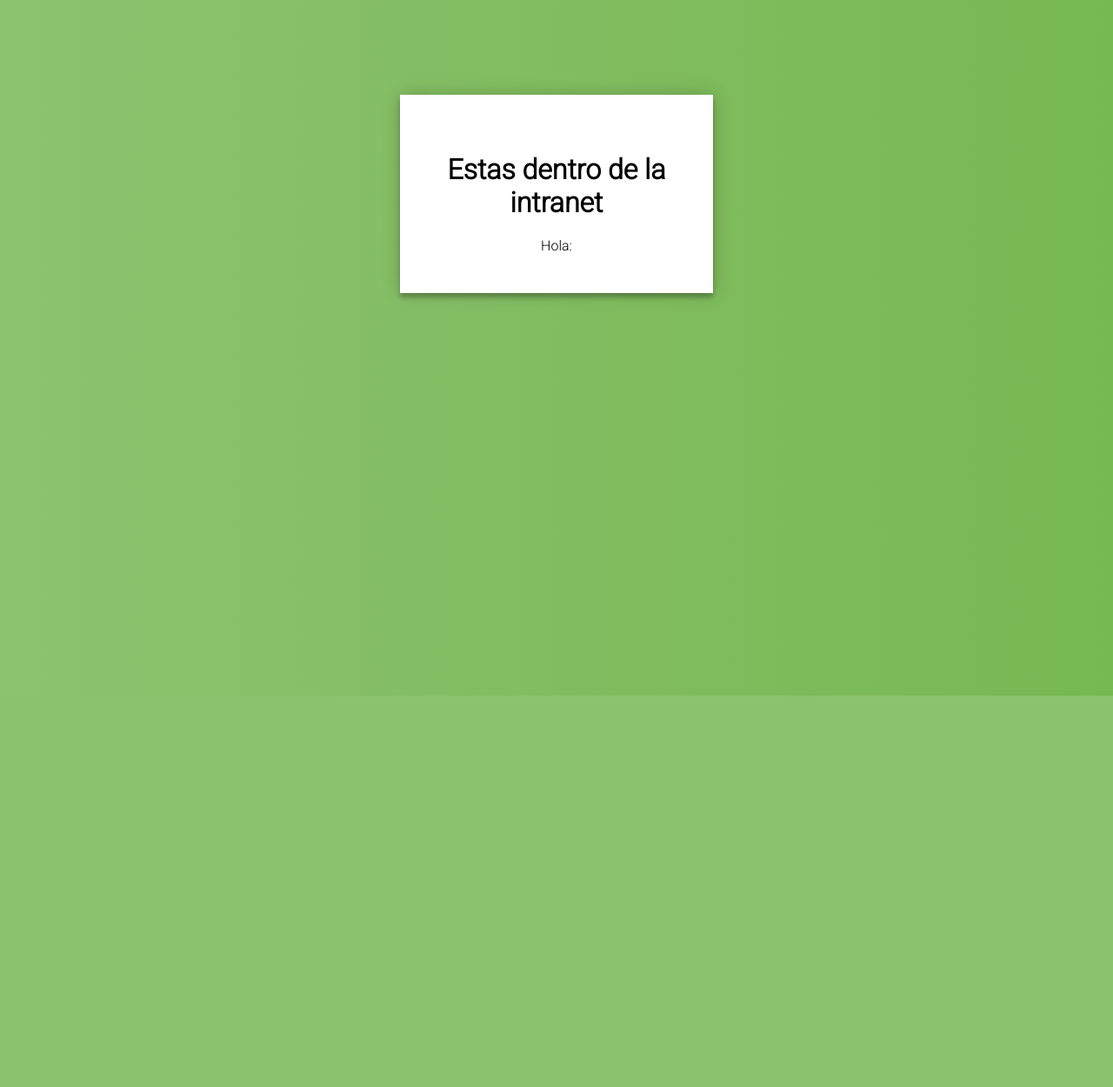
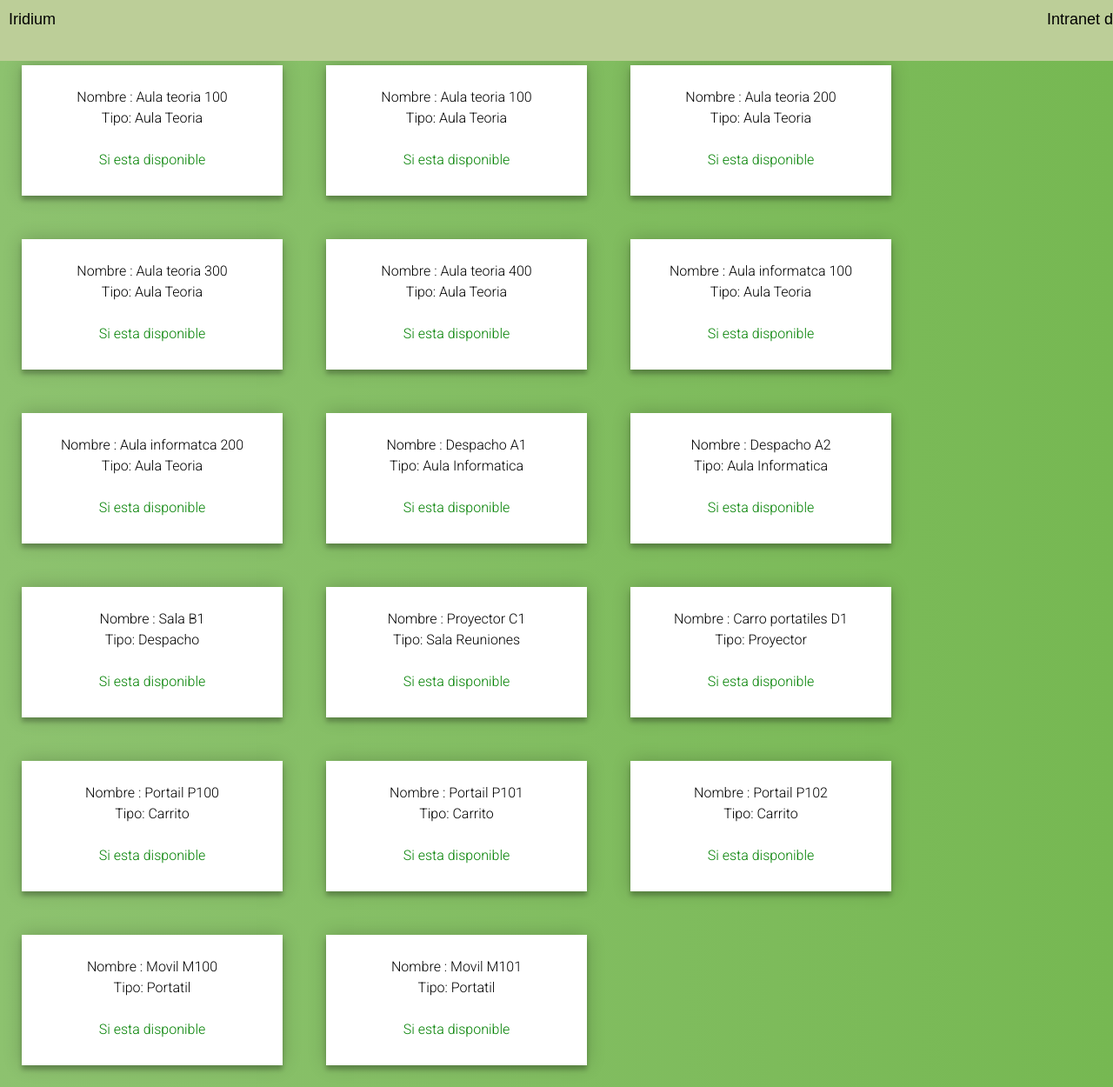
Before and after one commit to MarcPetit92/Proyecto2, a PHP site: page /intranet.php in a window 1280 px wide. Shown: the whole page at 87% size. Before the commit the page ends 800 px from the top, so only its background shows below. Run offline with PHP 8.4, Linux system fonts and the light colour scheme; data comes from the database, SQL or seed files in the repository; data that the repository does not hold is empty.

Commit message:
subiendo el login y la intranet
que bonitoo

```diff
--- /dev/null
+++ b/css/intranet_main.css
@@ -0,0 +1,135 @@
+/* Layout */
+		body {
+			min-width: 630px;
+		}
+
+		#container {
+			padding-left: 200px;
+			padding-right: 190px;
+		}
+
+		#container .column {
+			position: relative;
+			float: left;
+		}
+
+		#center {
+			padding: 10px 20px;
+			width: 100%;
+		}
+
+		#left {
+			width: 180px;
+			padding: 0 10px;
+			right: 240px;
+			margin-left: -100%;
+		}
+
+		#right {
+			width: 130px;
+			padding: 0 10px;
+			margin-right: -100%;
+		}
+
+		#footer {
+			clear: both;
+		}
+
+		/* IE hack */
+		* html #left {
+			left: 150px;
+		}
+
+		/* Make the columns the same height as each other */
+		#container {
+			overflow: hidden;
+		}
+
+		#container .column {
+			padding-bottom: 1001em;
+			margin-bottom: -1000em;
+		}
+
+		/* Fix for the footer */
+		* html body {
+			overflow: hidden;
+		}
+
+		* html #footer-wrapper {
+			float: left;
+			position: relative;
+			width: 100%;
+			padding-bottom: 10010px;
+			margin-bottom: -10000px;
+			background: #fff;
+		}
+
+		/* Aesthetics */
+		body {
+			margin: 0;
+			padding: 0;
+			font-family:Sans-serif;
+			line-height: 1.5em;
+			padding-top: 50px;
+		}
+
+		p {
+			color: #555;
+		}
+
+		nav ul {
+			list-style-type: none;
+			margin: 0;
+			padding: 0;
+		}
+
+		nav ul a {
+			color: darkgreen;
+			text-decoration: none;
+		}
+
+		#header, #footer {
+
+			font-size: large;
+			height: 50px;
+			background: #BCCE98;
+			font-family: "Arial";
+			padding: 10px;
+
+
+			width: 100%; /* hacemos que la cabecera ocupe el ancho completo de la página */
+			left: 0; /* Posicionamos la cabecera al lado izquierdo */
+			top: 0; /* Posicionamos la cabecera pegada arriba */
+			position: fixed; /* Hacemos que la cabecera tenga una posición fija */
+
+		}
+
+		.izq{
+			float: left;
+			width: 75%;
+		}
+
+		.der{
+
+
+			text-align: right;
+			float: left;
+			width: 25%;
+
+		}
+
+		#left {
+			background: #DAE9BC;
+		}
+
+		#right {
+			background: #F7FDEB;
+		}
+
+		#center {
+			background: #fff;
+		}
+
+		#container .column {
+			padding-top: 1em;
+		}
--- a/css/style.css
+++ b/css/style.css
@@ -102,3 +102,28 @@ body {
 .error{
   color: red;
 }
+
+.recurso{
+  background: white;
+  font-family: "Roboto";
+  float: left;
+  z-index: 1;
+
+  width: 250px;
+  height: 100px;
+
+  margin:  25px;
+  padding: 25px;
+  text-align: center;
+  box-shadow: 0 0 20px 0 rgba(0, 0, 0, 0.2), 0 5px 5px 0 rgba(0, 0, 0, 0.24);
+}
+
+.disponible{
+  color: green;
+  font-family: "Roboto";
+}
+
+.nodisponible{
+  color: red;
+  font-family: "Roboto";
+}
--- a/intranet.php
+++ b/intranet.php
@@ -1,25 +1,81 @@
+<?php
+
+     //realizamos la conexión
+    $conexion = mysqli_connect('localhost', 'root', '', 'u163772754_p2ir');
+
+    //le decimos a la conexión que los datos los devuelva diréctamente en utf8, así no hay que usar htmlentities
+    $acentos = mysqli_query($conexion, "SET NAMES 'utf8'");
+
+    if (!$conexion) {
+        echo "Error: No se pudo conectar a MySQL." . PHP_EOL;
+        echo "errno de depuración: " . mysqli_connect_errno() . PHP_EOL;
+        echo "error de depuración: " . mysqli_connect_error() . PHP_EOL;
+        exit;
+    }
+
+?>
+
+
 <!DOCTYPE html>
 <html >
 <head>
   <meta charset="UTF-8">
   <title>Intranet</title>
       <link rel="stylesheet" href="css/style.css">
+      <link rel="stylesheet" href="css/intranet_main.css">
 </head>
 
 <body>
 
-  <div class="login-page">
 
-  <div class="form">
-    <h1>Estas dentro de la intranet</h1>
+  <div id="header">
+  <div class="izq">Iridium</div>
 
-<?php
+  <div class = "der">
+  <?php
 
   extract($_REQUEST);
-  echo "Hola:" . $usu_nombre . " " . $usu_apellido ;
+  echo "Intranet de " . $usu_nombre . " " . $usu_apellido ."" ;
   ?>
   </div>
-</div>
+  </div>
+
+
+ <?php
+
+    $sql = "SELECT rec_nombre, rec_foto, rec_disponibilidad, tip_nombre FROM tbl_recursos, tbl_tipo_recurso  WHERE tbl_recursos.tip_id = tbl_tipo_recurso.tip_id";
+
+
+  $recursos = mysqli_query($conexion, $sql);
+    //echo $sql;
+
+    if(mysqli_num_rows($recursos)>0){
+      //echo "Número de productos: " . mysqli_num_rows($usuarios) . "<br/><br/>";
+      while($recurso = mysqli_fetch_array($recursos)){
+
+        echo "<div class = 'recurso'> ";
+        echo "Nombre : " .$recurso['rec_nombre'] ."</br>";
+
+        echo "Tipo: " .$recurso['tip_nombre']."</br>";
+        //si la disponibilidad es = 1 significa que esta disponible con un if le diremos que si esta disponible
+       if ($recurso['rec_disponibilidad'] == 1){
+
+        echo "</br><span class= 'disponible'> Si esta disponible" ."</span>";
+
+
+      }
+        else{
+
+            echo "</br> <span class= 'nodisponible'> No esta disponible" ."</span>";
+
+
+        }
+        echo "</div>";
+
+      }
+    }
+
+?>
 
 </body>
 </html>
```
Also changed, not shown: index.php (+5 -9 lines), js/validacion.js (added, +39 -0 lines), plantilla_intranet.html (+0 -113 lines), 1 other file.
